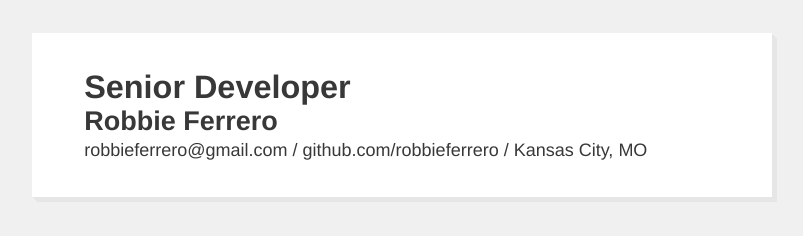
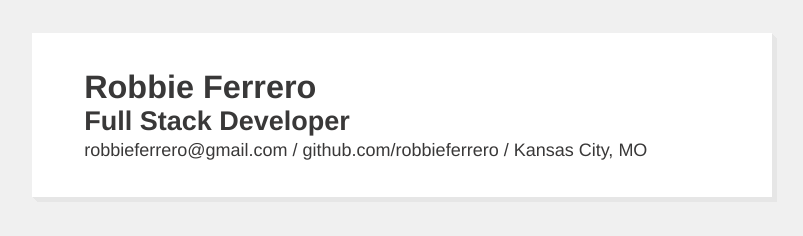
Before and after one commit to robbieferrero/robbieferrero.github.io, a plain HTML site: page index.html in a window 1280 px wide. Shown: the whole page, without its empty margins (238-1041 px from the left). Drawn offline with Linux system fonts and the light colour scheme.

Commit message:
Moving things around

```diff
--- a/index.html
+++ b/index.html
@@ -20,8 +20,8 @@
   <div class="content">
     <div class="post">
       <div class="">
-        <h1 class="">Senior Developer</h1>
-        <h2>Robbie Ferrero</h2>
+        <h1 class="">Robbie Ferrero</h1>
+        <h2>Full Stack Developer</h2>
         <div><a href="mailto://robbieferrero@gmail.com" target="_blank">robbieferrero@gmail.com</a>  / <a href="https://github.com/robbieferrero" target="_blank">github.com/robbieferrero</a>  /  <addr>Kansas City, MO</addr></div>
       </div>
     </div>
```
